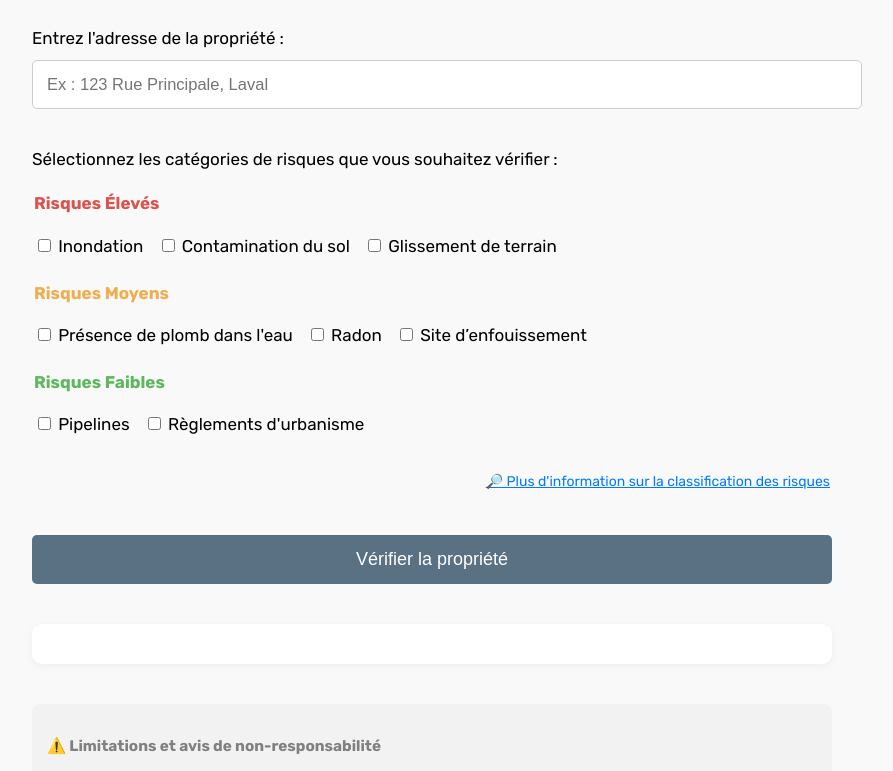
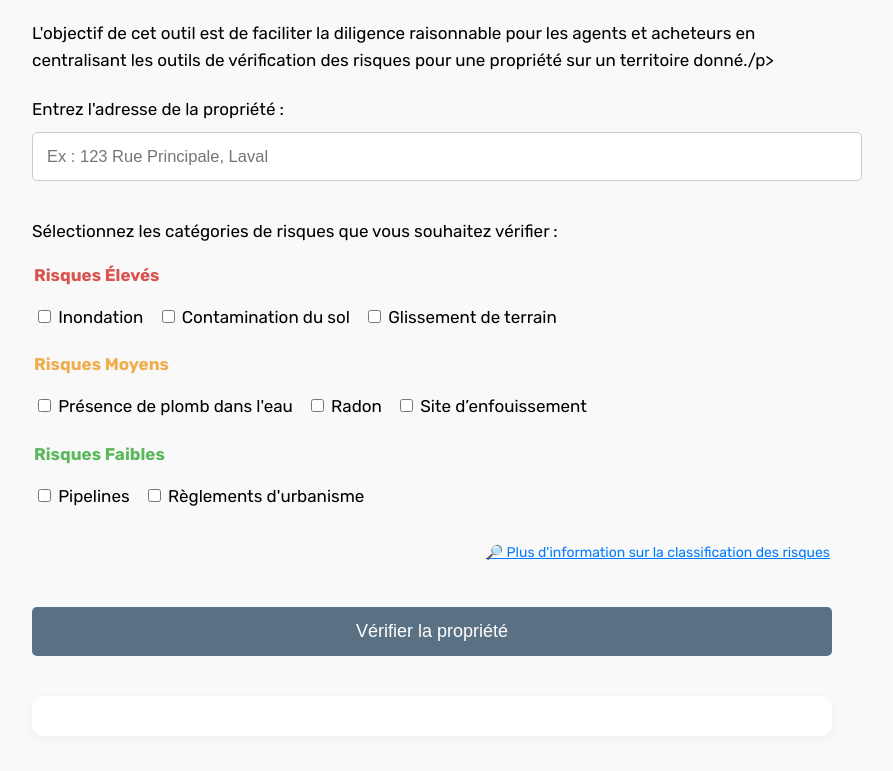
Before and after one commit to emdebarros/property-risk-assistant-mvp, a plain HTML site: page index.html in a window 1280 px wide. Shown: the part 98-869 px from the top of the page, without its empty margins (208-1101 px from the left). Drawn offline with Linux system fonts and the light colour scheme.

Commit message:
Add tool description

```diff
--- a/index.html
+++ b/index.html
@@ -10,6 +10,7 @@
 <body>
 
 <h1>Outil de vérification de propriétés 🏡</h1>
+<p>L'objectif de cet outil est de faciliter la diligence raisonnable pour les agents et acheteurs en centralisant les outils de vérification des risques pour une propriété sur un territoire donné./p>
 
 <form id="verifyForm">
   <label for="address">Entrez l'adresse de la propriété :</label>
```
